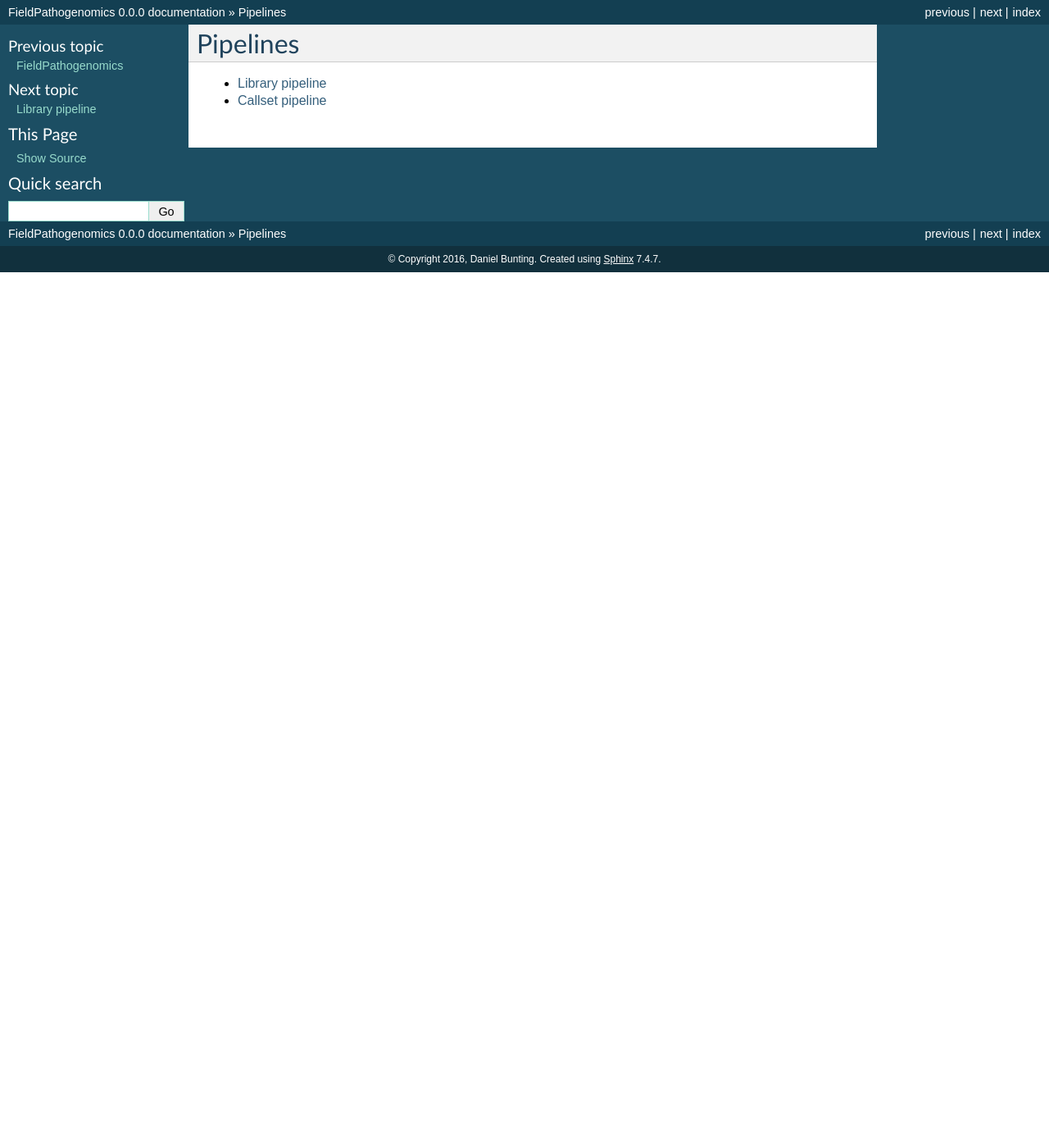
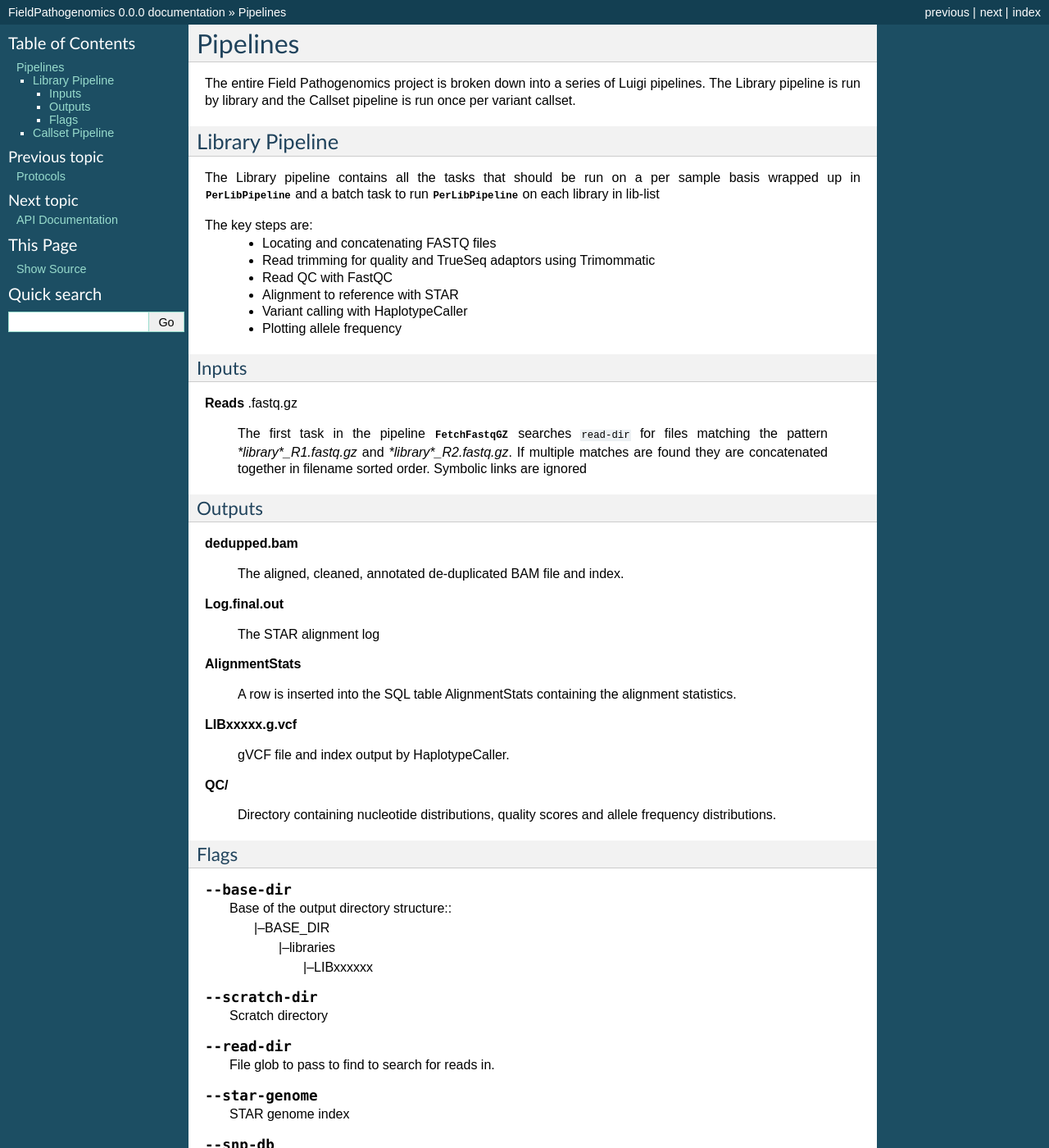
Before and after one commit to SaundersLab/FieldPathogenomics, a Sphinx documentation site: the page built from docs/pipelines.rst, in a window 1280 px wide and 1400 px high. Shown: the whole window at 82% size. Built offline with Sphinx 7.4.7, drawn with Linux system fonts in a browser that asks for light colours; pages that are not in the unit, such as notebooks, are missing from menus; cross-references to code outside the pages are shown as plain code; some of the changed text lies outside the part shown.

Commit message:
Library pipeline documentation

```diff
--- a/docs/index.rst
+++ b/docs/index.rst
@@ -10,10 +10,12 @@ Contents:
 
 .. toctree::
    :maxdepth: 2
+   :glob:
 
    intro
+   protocols
    pipelines
-
+   api
 
 Indices and tables
 ==================
--- a/docs/pipelines.rst
+++ b/docs/pipelines.rst
@@ -1,9 +1,111 @@
+Pipelines
+===========
 
-Pipelines
-=============
+The entire Field Pathogenomics project is broken down into a series of Luigi pipelines. The Library pipeline is run by library and the Callset pipeline is run once per variant callset.
 
-.. toctree::
-   :maxdepth: 2
+Library Pipeline
+-----------------
 
-   library
-   callset
+The Library pipeline contains all the tasks that should be run on a per sample basis wrapped up in :class:`PerLibPipeline` and a batch task to run :class:`PerLibPipeline` on each library in lib-list
+
+The key steps are:
+    * Locating and concatenating FASTQ files
+    * Read trimming for quality and TrueSeq adaptors using Trimommatic
+    * Read QC with FastQC
+    * Alignment to reference with STAR
+    * Variant calling with HaplotypeCaller
+    * Plotting allele frequency
+
+
+Inputs
+^^^^^^^
+**Reads** .fastq.gz
+
+    The first task in the pipeline :class:`FetchFastqGZ` searches :param:`read-dir` for files matching the pattern `*library*_R1.fastq.gz` and `*library*_R2.fastq.gz`.
+    If multiple matches are found they are concatenated together in filename sorted order.
+    Symbolic links are ignored
+
+Outputs
+^^^^^^^
+**dedupped.bam**
+
+    The aligned, cleaned, annotated de-duplicated BAM file and index.
+
+**Log.final.out**
+
+    The STAR alignment log
+
+**AlignmentStats**
+
+    A row is inserted into the SQL table AlignmentStats containing the alignment statistics.
+
+**LIBxxxxx.g.vcf**
+
+    gVCF file and index output by HaplotypeCaller.
+
+**QC/**
+
+    Directory containing nucleotide distributions, quality scores and allele frequency distributions.
+
+
+Flags
+^^^^^
+
+.. attribute:: --base-dir
+
+    Base of the output directory structure::
+        \|--BASE_DIR
+            \|--libraries
+                \|--LIBxxxxxx
+
+.. attribute:: --scratch-dir
+
+    Scratch directory
+
+.. attribute:: --read-dir
+
+    File glob to pass to find to search for reads in.
+
+.. attribute:: --star-genome
+
+    STAR genome index
+
+.. attribute:: --snp-db
+
+    VCF of high quality a priori known SNPs to use for base quality score recalibration (BQSR).
+    If none BQSR is not run
+
+.. attribute:: --reference
+
+    Reference genome FASTA (must have index in same folder)
+
+.. attribute:: --lib-list
+
+    JSON formatted list of librariries. The :py:class:`PerLibPipeline` is run once for each library in lib-list.
+
+
+Typically the Library pipeline will be run in using a SLURM wrapper script similar to this
+
+.. code-block:: bash
+
+   #!/bin/sh
+   #SBATCH --mem 20000
+   #SBATCH -n 1
+   #SBATCH -N 1
+
+    cd /tgac/workarea/collaborators/saunderslab/FP_pipeline
+    source production/bin/activate
+    export LUIGI_CONFIG_PATH=/tgac/workarea/collaborators/saunderslab/FP_pipeline/luigi.cfg
+
+    srun python -m src.pipelines.Library all_libs.txt \
+    --base-dir /tgac/workarea/collaborators/saunderslab/FP_pipeline/data/ \
+    --scratch-dir /tgac/scratch/buntingd/ \
+    --read-dir /tgac/data/read/*DianeSaunders* \
+    --workers 250
+
+
+
+When running the :py:module:`Library` as  script like this it takes as its first argument a text file containing libraries one per line which is used to construct lib-list
+
+Callset Pipeline
+-----------------
```
Also changed, not shown: docs/api.rst (added, +8 -0 lines), docs/protocols.rst (added, +11 -0 lines), docs/pipelines/callset.rst (renamed from docs/callset.rst), docs/pipelines/library.rst (renamed from docs/library.rst).
